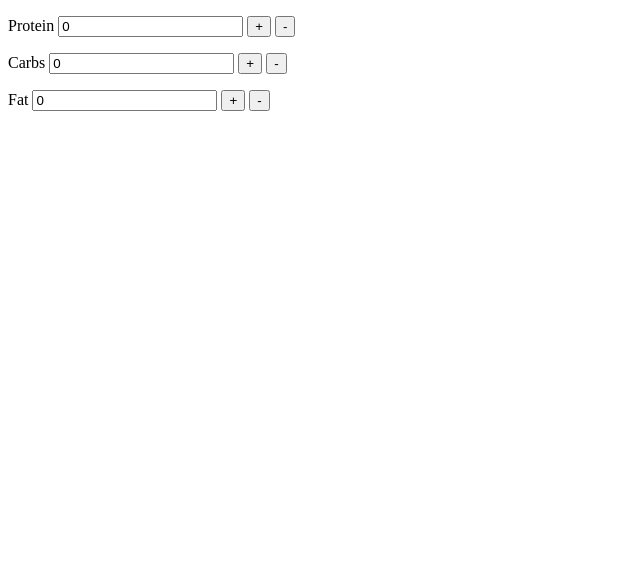
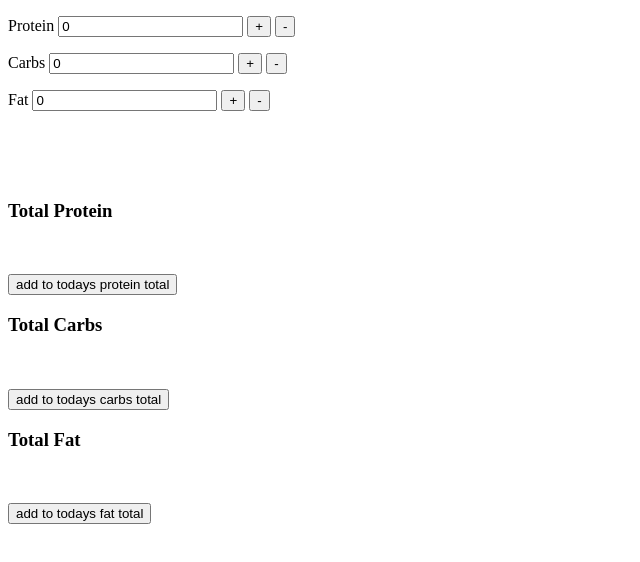
Before and after one commit to paulfitzpatrick85/CI-Portfolio-Project-2, a plain HTML site: page index.html in a window 1280 px wide. Shown: the whole page, without its empty margins (0-640 px from the left). Drawn offline with Linux system fonts and the light colour scheme.

Commit message:
totals function added with error, total concatenating instead of adding

```diff
--- a/assets/js/script.js
+++ b/assets/js/script.js
@@ -23,3 +23,20 @@ function addF() {
 function subF() {
     document.getElementById('add-fat').value--;
 }
+
+//functions to add to totals
+
+function totalP() {
+ document.getElementById("pro-total").innerHTML
+ += parseFloat(document.getElementById('add-protein').value);
+   }
+
+   function totalC() {
+    document.getElementById("carb-total").innerHTML
+    += parseFloat(document.getElementById('add-carb').value);
+      }
+
+      function totalF() {
+        document.getElementById("fat-total").innerHTML
+        += parseFloat(document.getElementById('add-fat').value);
+          }
--- a/index.html
+++ b/index.html
@@ -7,7 +7,7 @@
     <title>Macro Tracker</title>
 </head>
 <body>
-    <div>
+    <div id="macros-input-div">
         <p>
         <label for="add-protein">Protein</label>
         <input type="text" value="0" id="add-protein">
@@ -29,7 +29,31 @@
             <input type="button" value="-" id="fat-decrement" onclick="subF();" >
         </p>
 
-</div>
+    </div>
+<br>
+<br>
+<br>
+
+    <div id="macros-total-div">
+            <h3 class="totals-headings">Total Protein</h3>
+        <p id="pro-total">
+            &nbsp
+        </p>
+        <input type="button" id="total-p" value="add to todays protein total" onclick="totalP();">
+
+        <h3 class="totals-headings">Total Carbs</h3>
+        <p id="carb-total">
+            &nbsp
+        </p>
+        <input type="button" id="total-c" value="add to todays carbs total" onclick="totalC();">
+
+        <h3 class="totals-headings">Total Fat</h3>
+        <p id="fat-total">
+            &nbsp
+        </p>
+        <input type="button" id="total-f" value="add to todays fat total" onclick="totalF();">
+
+    </div>
     <script src="assets/js/script.js"></script>
 </body>
 </html>
```
